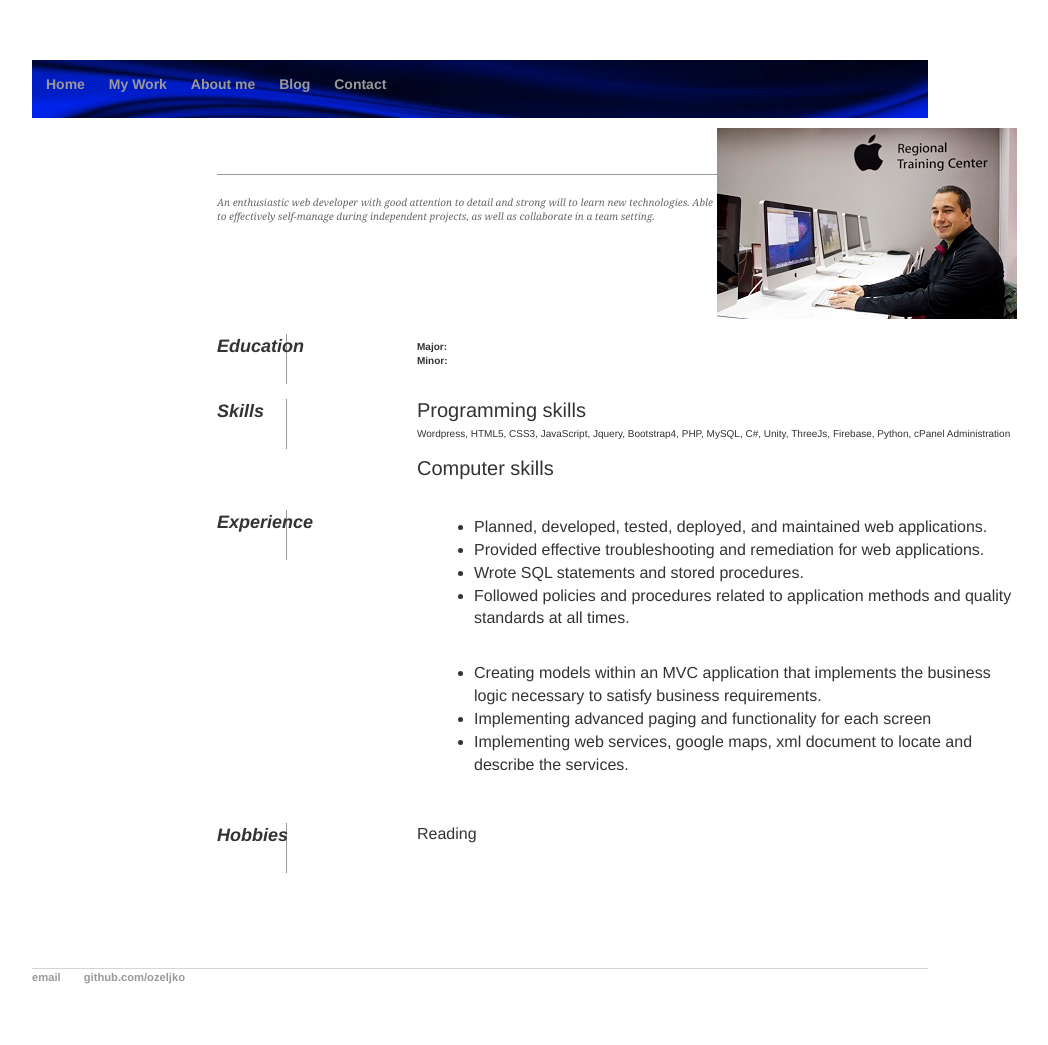
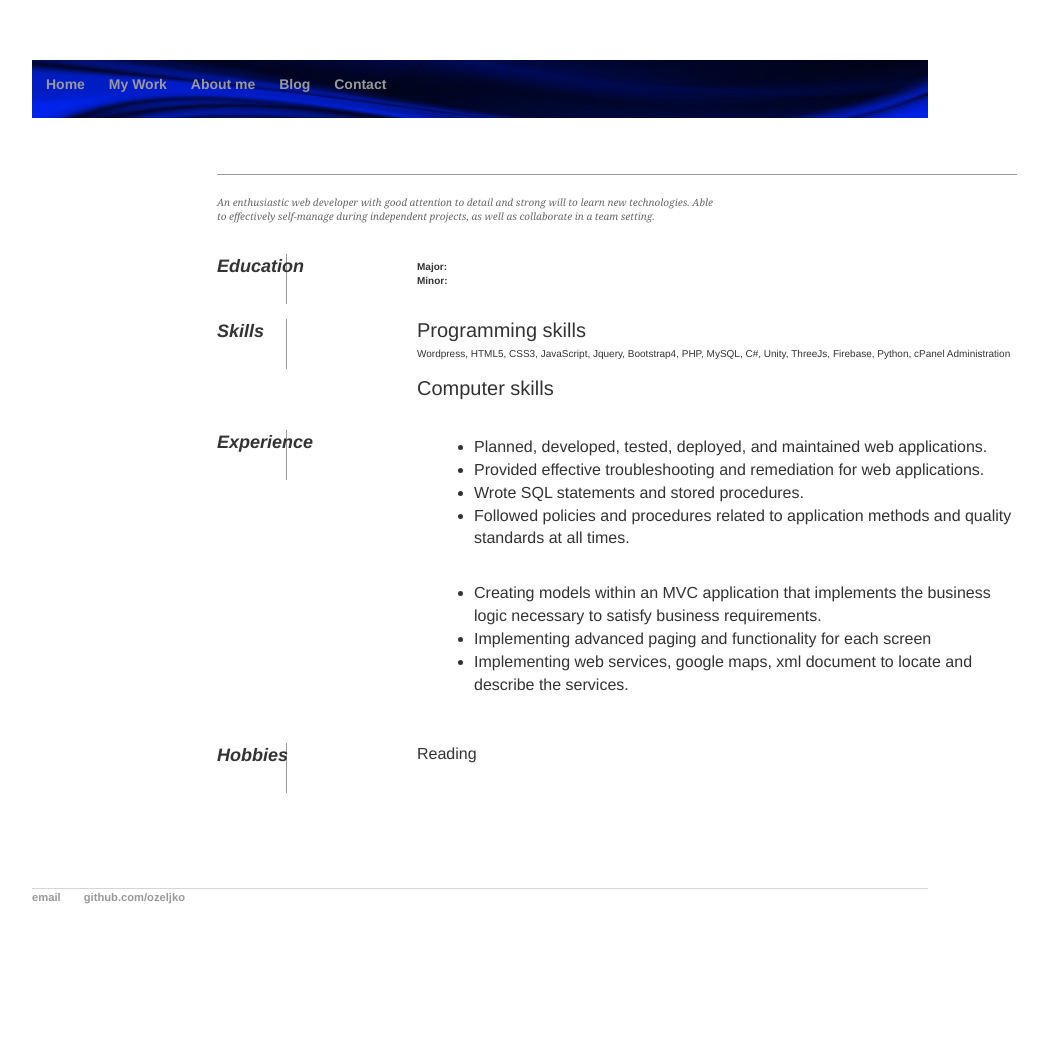
Before and after one commit to ozeljko/ozeljko.github.io, a Jekyll site: the page built from index.html, in a window 1280 px wide. Shown: the whole page, without its empty margins (160-1208 px from the left). Built offline with Jekyll 4.4.1, drawn with Linux system fonts in a browser that asks for light colours; after the commit the page ends 965 px from its top, so only the background shows below that.

Commit message:
Update home.html

```diff
--- a/_includes/home.html
+++ b/_includes/home.html
@@ -1,6 +1,6 @@
 <div id="page-wrap">
 
-        <img src="{{ site.baseurl }}/images/ozeljko.jpg" alt="Photo of Željko Ostojić" id="pic" />
+
 
         <div id="contact-info" class="vcard">
 
```
